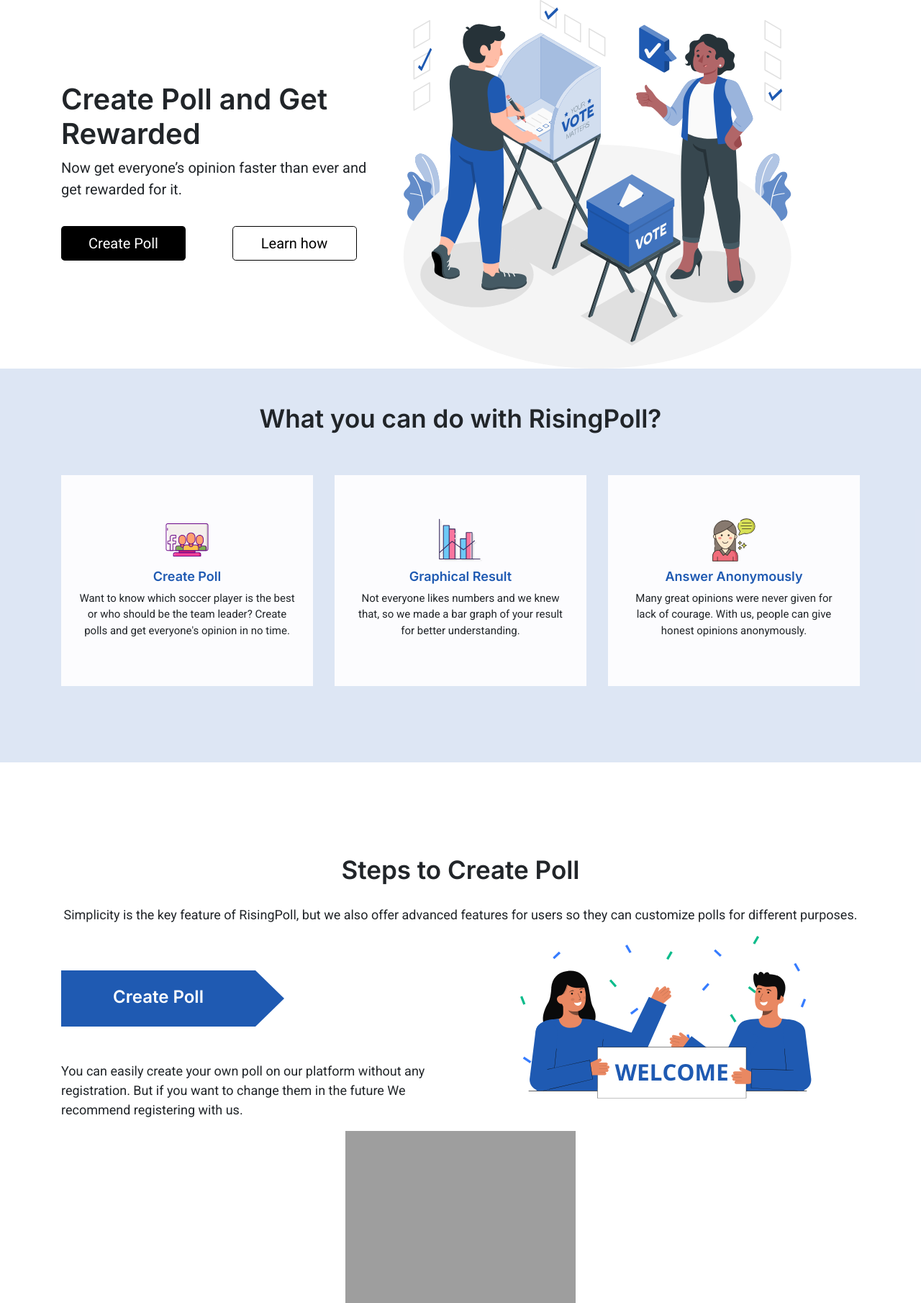
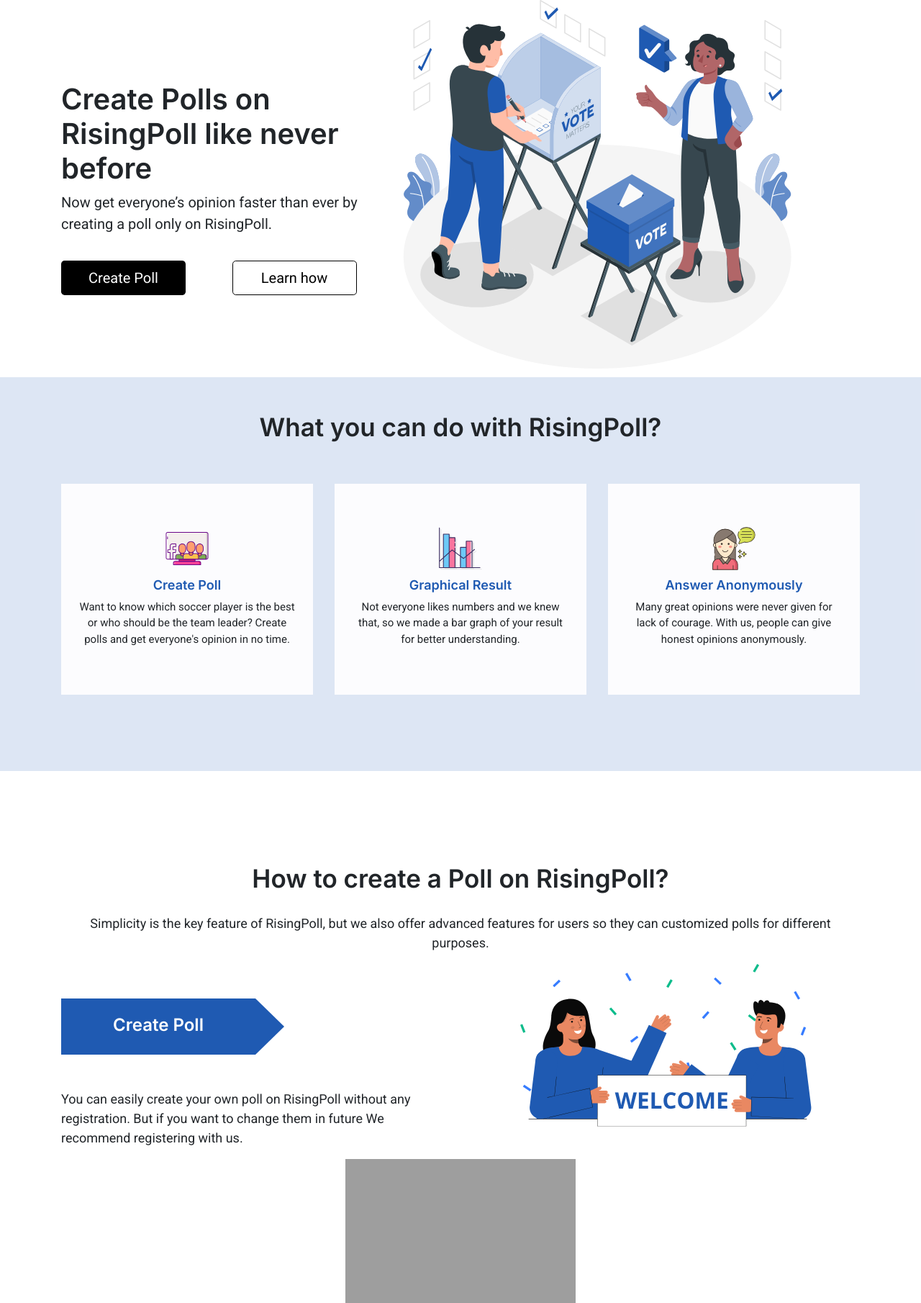
Before and after one commit to ravindramalani/risingpoll, a CodeIgniter app: page /index.php in a window 1280 px wide. Shown: the part 56-1866 px from the top of the page at 72% size. Run offline with CodeIgniter, Linux system fonts and the light colour scheme; some libraries are stand-ins or nearby versions; grey boxes are pictures that could not be loaded.

Commit message:
1. grammer issue

```diff
--- a/application/views/frontent/home.php
+++ b/application/views/frontent/home.php
@@ -51,9 +51,9 @@
     <div class="container">
       <div class="row">
         <div class="col-md-5 fronthdng">
-          <h1 class="pollhdng">Create Poll and Get Rewarded</h1>
+          <h1 class="pollhdng">Create Polls on RisingPoll like never before</h1>
           <p class="pollpara">
-            Now get everyone’s opinion faster than ever and get rewarded for it.
+            Now get everyone’s opinion faster than ever by creating a poll only on RisingPoll.
           </p>
           <div class="towbtn txtc mgt30 row">
             <div class="col-md-6">
@@ -111,10 +111,10 @@
       </div>
     </div>
     <div class="container stepdiv">
-      <h1 class="stephdng">Steps to Create Poll</h1>
+      <h1 class="stephdng">How to create a Poll on RisingPoll?</h1>
       <p class="steppara">
         Simplicity is the key feature of RisingPoll, but we also offer advanced
-		features for users so they can customize polls for different purposes.
+		features for users so they can customized polls for different purposes.
       </p>
     </div>
     <!-- steps part along with ribbon -->
@@ -129,8 +129,8 @@
             <div class="arrow-right my-5"></div>
           </div>
           <p class="arrowpara">
-            You can easily create your own poll on our platform without any
-			registration. But if you want to change them in the
+            You can easily create your own poll on RisingPoll without any
+			registration. But if you want to change them in
 			future We recommend registering with us.
           </p>
         </div>
@@ -157,10 +157,10 @@
             </div>
           </div>
           <p class="arrowpara">
-            After you've created your poll and shared it with everyone,
+            After you've created your poll on RisingPoll and shared it with everyone,
 			you'll need to wait for everyone to respond. If you are a
 			registered user, you can view the result of your created
-			poll at any time and otherwise you can view it only on the
+			polls at any time and otherwise you can view it only on the
 			device from which it was created.
           </p>
         </div>
@@ -169,10 +169,10 @@
         </div>
       </div>
     </div>
-    <div class="path text-center">
+    <!-- <div class="path text-center">
       <img class="w-25 flip" src="<?= base_url() ?>assets/image_3.svg" />
-    </div>
-    <!-- end 2 -->
+    </div>  -->
+    <!-- end 2
     <div class="container laststepimg">
       <div class="row">
         <div class="col-md-6">
@@ -193,7 +193,7 @@
           <img class="w-75" src="<?= base_url() ?>assets/winning-3.svg" />
         </div>
       </div>
-    </div>
+    </div> -->
     <!-- end 3 -->
 
     <!-- <din class="container divmonitize">
@@ -319,7 +319,7 @@
           <div class="container">
             <h1 class="quehdng">Have questions?</h1>
             <p class="quepara">
-              Let's do our best to answer your most frequently asked questions
+              Let's do our best to answer your frequently asked questions
             </p>
             <div class="accordion" id="faq">
               <div class="card">
@@ -331,7 +331,7 @@
                     data-target="#faq1"
                     aria-expanded="true"
                     aria-controls="faq1"
-                    >Do I need to be a registered user to create a poll?</a
+                    >Do I need to be a registered user to create a poll on RisingPoll?</a
                   >
                 </div>
 
@@ -342,11 +342,11 @@
                   data-parent="#faq"
                 >
                   <div class="card-body">
-                    No, you can also create polls without registering,
-					but you will only be able to view your results on
-					the device you created the poll from, nor will you
-					be able to edit or delete that poll. But if you are
-					a registered user then you will get all these facilities.
+                  No, you can also create polls on RisingPoll without registering,
+          but you will only be able to view your results on
+          the device you created the poll from, nor will you
+          be able to edit or delete that poll. But if you are
+          a registered user, you will get all these facilities.
                   </div>
                 </div>
               </div>
@@ -359,7 +359,7 @@
                     data-target="#faq2"
                     aria-expanded="true"
                     aria-controls="faq2"
-                    >How to create poll in WhatsApp?</a
+                    >Is creating polls on rising poll free of cost?</a
                   >
                 </div>
 
@@ -370,10 +370,9 @@
                   data-parent="#faq"
                 >
                   <div class="card-body">
-					If you have its updated version then you can also create
-					poll directly on whatsapp but you will not get some advanced features
-					 which are provided by Rising Poll.So create your poll with us and share
-					 it on whatsapp.
+                  Yes, creating polls on RisingPoll is free of cost.
+                   We provide our users with all the services on our platform for free.
+                    We are financed exclusively by advertising.
                   </div>
                 </div>
               </div>
@@ -397,10 +396,9 @@
                   data-parent="#faq"
                 >
                   <div class="card-body">
-                 RisingPoll is an online platform/website that allows users to create polls and
-				Share it on multiple social media platforms to know public opinion. It can be
-				used to play fun quizzes with friends or do some surveys in the office, it is
-				suitable for everyone.
+                  RisingPoll is an online platform/website that allows users
+                   to create polls and share them on multiple social media platforms to know public opinion.
+                   You can use it to play fun quizzes with friends or do some surveys in the office.
                   </div>
                 </div>
               </div>
@@ -413,7 +411,8 @@
                     data-target="#faq4"
                     aria-expanded="true"
                     aria-controls="faq4"
-                    >What is the minimum payment withdrawal limit?</a
+                    >Can I delete/edit a Poll on Rising Poll?
+</a
                   >
                 </div>
 
@@ -424,9 +423,13 @@
                   data-parent="#faq"
                 >
                   <div class="card-body">
-                    The minimum withdrawal limit is INR 5000. once you reach your
-					Minimum Payment Limit This will be credited to your provided
-					bank details in the next payment cycle.
+                  Yes, As Long as you are a registered user on
+                   RisingPoll you can delete/edit any poll created by you.
+                  If you have created the poll anonymously,
+                  you can send us the URL and screenshot of the poll through
+                  our contact us page. Our team will have proper validation and get the poll deleted
+                   post verification. It may take up to 7 days in the whole procedure.
+
                   </div>
                 </div>
               </div>
@@ -439,7 +442,7 @@
                     data-target="#faq5"
                     aria-expanded="true"
                     aria-controls="faq5"
-                    >Can I delete or edit my poll?</a
+                    >Are the results of Polls created on Rising Poll reliable?</a
                   >
                 </div>
 
@@ -450,14 +453,9 @@
                   data-parent="#faq"
                 >
                   <div class="card-body">
-                    Yes, as long as you are a registered user,
-					you can edit or delete a poll you have created.
-					If you are not a registered user and want to
-					delete your poll then send a screenshot of your
-					poll ID and a screenshot of the result page to
-					the given email id on the contact us page. We
-					will remove your poll. This process can take
-					up to 1 week to proceed.
+                  Reliability of polls created on rising poll depends on
+                   the parameters chosen at the time of it's creation.
+                    The creator of the poll can choose proper parameters to stop duplicate voting.
                 </div>
               </div>
             </div>
@@ -469,9 +467,9 @@
         <div class="container">
           <div class="row">
             <div class="col-md-5 contactdiv">
-              <h1 class="contacthdng">Let's Connect <br />with us</h1>
+              <h1 class="contacthdng">Let's Connect <br />with RisingPoll</h1>
               <p class="contactpara">
-                Discuss your query with us, It will help us to build a strong platform.
+                Discuss your query with RisingPoll, It will help us to build a strong platform.
               </p>
             </div>
             <div class="col-md-7 condiv">
@@ -503,7 +501,7 @@
                     type="text"
                     class="form-control"
                     name="subject"
-                    placeholder="Enter Subjet"
+                    placeholder="Enter Subject"
                   />
                 </div>
                 <div class="form-group">
--- a/index.php
+++ b/index.php
@@ -67,7 +67,7 @@
 {
 	case 'development':
 		error_reporting(-1);
-		ini_set('display_errors', 1);
+		ini_set('display_errors', 0);
 	break;
 
 	case 'testing':
```
Also changed, not shown: application/views/frontent/create_page.php (+6 -6 lines).
